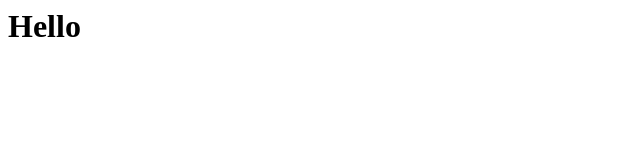
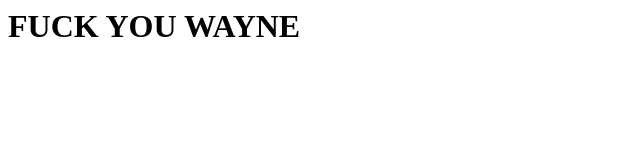
Before and after one commit to garrettmemmer/garrettmemmer.github.io, a plain HTML site: page index.html in a window 1280 px wide. Shown: the whole page, without its empty margins (0-640 px from the left). Drawn offline with Linux system fonts and the light colour scheme.

Commit message:
Update index.html

```diff
--- a/index.html
+++ b/index.html
@@ -1,6 +1,6 @@
 <html>
   <body>
-    <h1>Hello</h1>
+    <h1>FUCK YOU WAYNE</h1>
 
   </body>
 </html>
```
